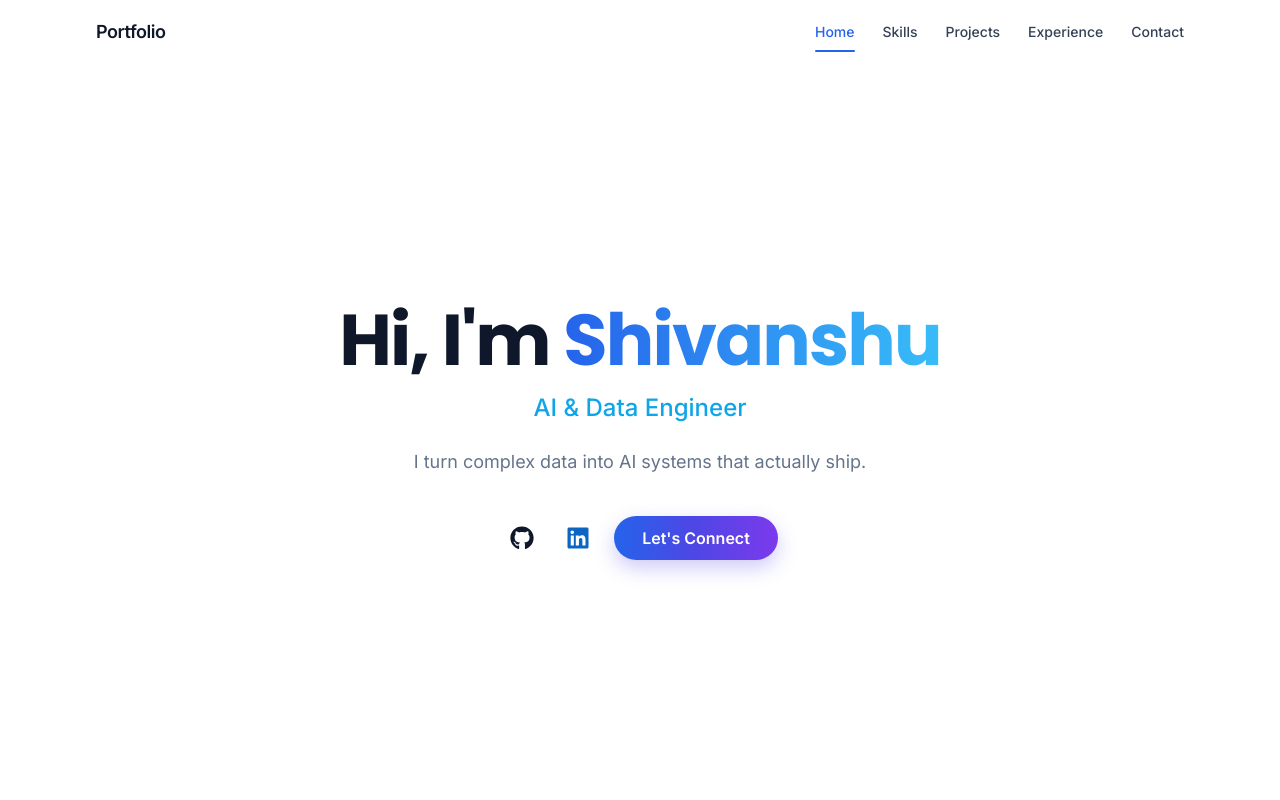
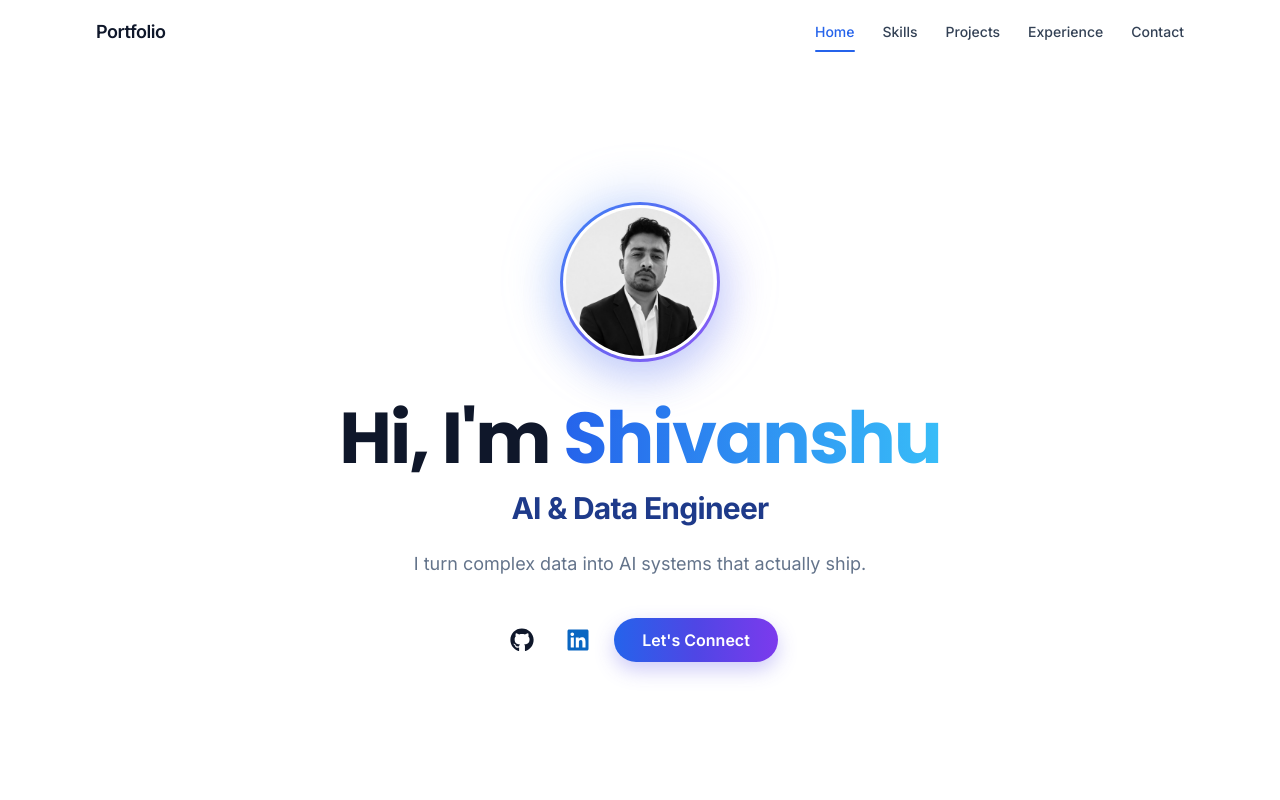
Before and after one commit to tirshiva/Analyst-Portfolio, a React (Vite) app: page / in a window 1280 px wide. Shown: the top 800 px of the page. Built offline with nearby package versions, Linux system fonts and the light colour scheme.

Commit message:
UI update

```diff
--- a/src/components/Hero.jsx
+++ b/src/components/Hero.jsx
@@ -33,6 +33,27 @@ const Hero = () => {
           animate="visible"
           variants={containerVariants}
         >
+          <motion.div variants={itemVariants} className="mb-8 sm:mb-10">
+            <div className="relative w-28 h-28 sm:w-36 sm:h-36 md:w-40 md:h-40">
+              <div
+                className="absolute -inset-2 rounded-full bg-gradient-to-br from-blue-400/40 via-indigo-400/25 to-violet-400/40 blur-xl"
+                aria-hidden="true"
+              />
+              <div className="relative h-full w-full rounded-full bg-gradient-to-br from-blue-500 via-indigo-500 to-violet-500 p-[3px] shadow-[0_18px_40px_rgba(37,99,235,0.18)]">
+                <div className="h-full w-full rounded-full bg-white p-[3px]">
+                  <img
+                    src={profile.photo.src}
+                    alt={profile.photo.alt}
+                    width={160}
+                    height={160}
+                    fetchPriority="high"
+                    className="h-full w-full rounded-full object-cover object-center"
+                  />
+                </div>
+              </div>
+            </div>
+          </motion.div>
+
           <motion.h1
             className="font-heading text-4xl sm:text-5xl md:text-6xl lg:text-7xl font-bold mb-4 tracking-tight leading-tight text-slate-900"
             variants={itemVariants}
@@ -42,7 +63,7 @@ const Hero = () => {
           </motion.h1>
 
           <motion.p
-            className="text-xl sm:text-2xl font-medium text-sky-500 mb-6"
+            className="text-xl sm:text-2xl md:text-3xl font-bold text-blue-900 tracking-tight mb-6"
             variants={itemVariants}
           >
             {profile.shortTitle}
--- a/src/data/profile.js
+++ b/src/data/profile.js
@@ -27,7 +27,7 @@ const profile = {
 
   about: {
     summary:
-      'I design and ship end-to-end AI and data systems — from orchestrated pipelines and feature stores to model deployment and intelligent automation — with a focus on reliability, scalability, and measurable impact.',
+      'I ship AI and data systems that are reliable, scalable, and built to show results.',
     careerFocus: [
       'LLM applications & AI agent workflows',
       'ETL/ELT pipelines & data orchestration',
```
